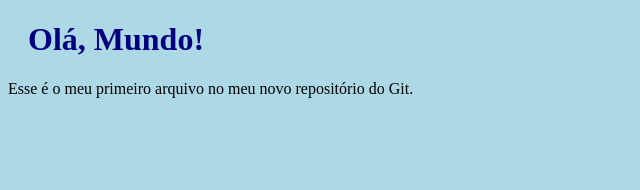
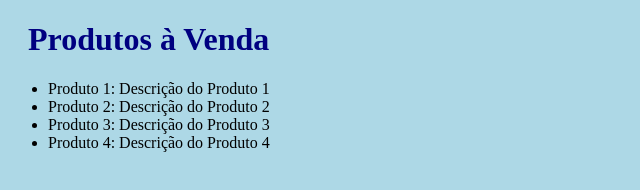
Before and after one commit to Julia-Areal/vendas_wa, a plain HTML site: page index.html in a window 1280 px wide. Shown: the whole page, without its empty margins (0-640 px from the left). Drawn offline with Linux system fonts and the light colour scheme.

Commit message:
feat: inclui a lista de produtos na página Ref. #04

```diff
--- a/index.html
+++ b/index.html
@@ -8,9 +8,13 @@
 </head>
 <body>
 
-    <h1>Olá, Mundo!</h1>
-    <p>Esse é o meu primeiro arquivo no meu novo repositório do Git.</p>
-
+    <h1>Produtos à Venda</h1>
+    <ul>
+        <li>Produto 1: Descrição do Produto 1</li>
+        <li>Produto 2: Descrição do Produto 2</li>
+        <li>Produto 3: Descrição do Produto 3</li>
+        <li>Produto 4: Descrição do Produto 4</li>
+    </ul>
 
 </body>
 </html>
```
